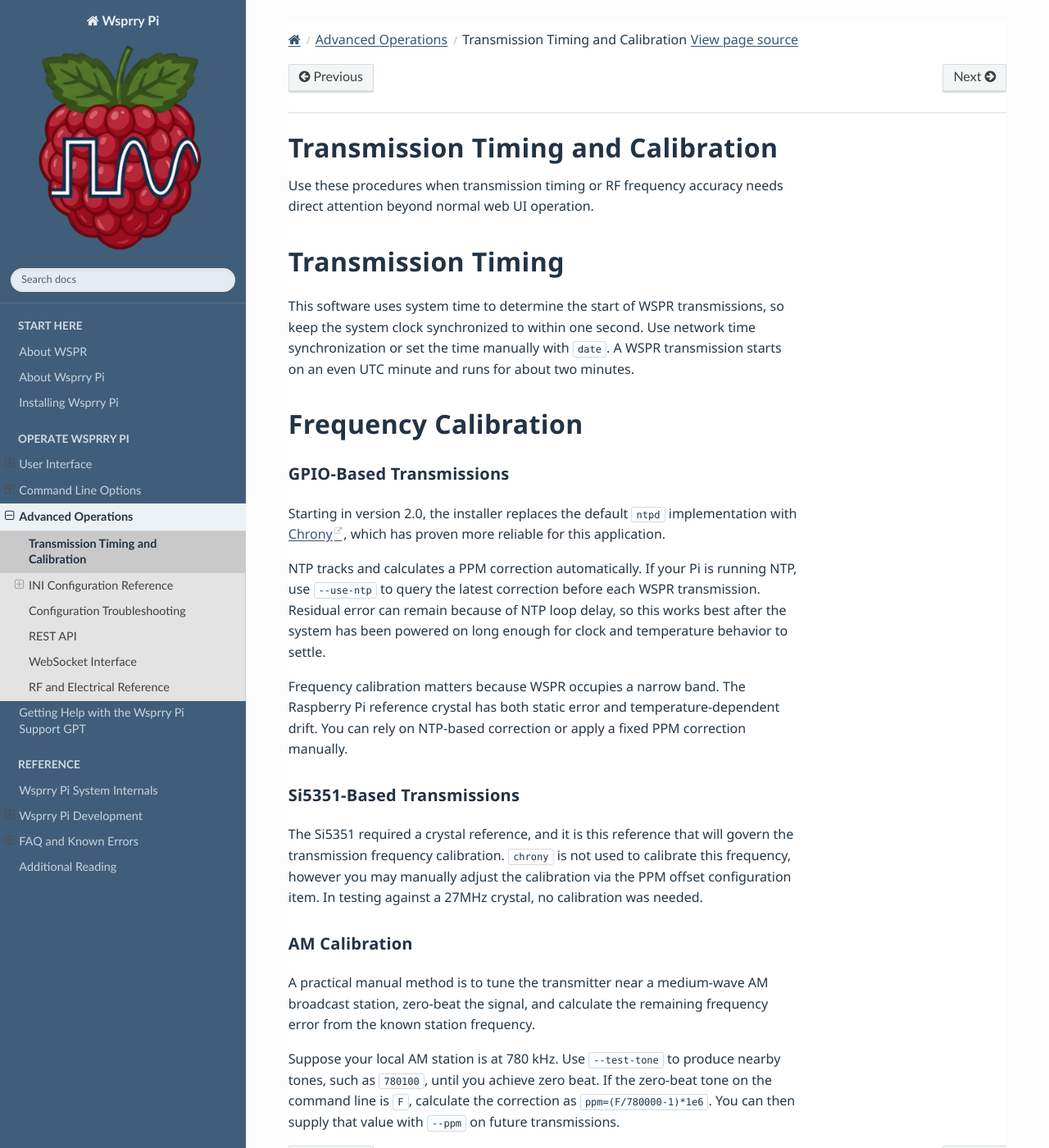
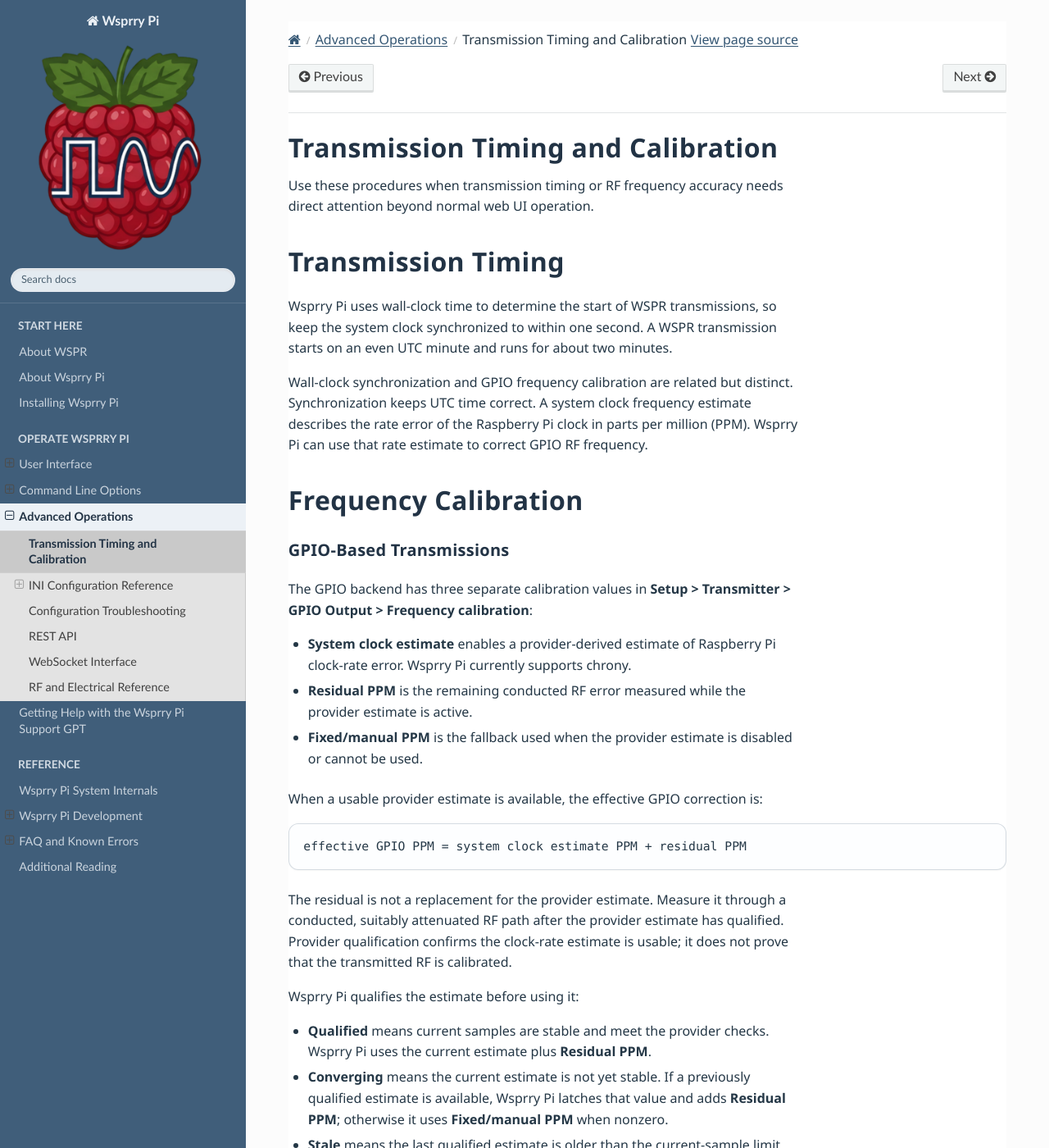
Before and after one commit to WsprryPi/Wsprry_Pi_Docs, a Sphinx documentation site: the page built from docs/Advanced_Operations/timing_calibration.md, in a window 1280 px wide and 1400 px high. Shown: the whole window at 82% size. Built offline with Sphinx 7.4.7 and the Read the Docs theme 3.1.0, drawn with Linux system fonts in a browser that asks for light colours; some of the changed text lies outside the part shown.

Commit message:
Document GPIO clock-estimate calibration

````diff
--- a/docs/Advanced_Operations/timing_calibration.md
+++ b/docs/Advanced_Operations/timing_calibration.md
@@ -4,21 +4,55 @@
 
 ## Transmission Timing
 
-This software uses system time to determine the start of WSPR transmissions, so keep the system clock synchronized to within one second. Use network time synchronization or set the time manually with `date`. A WSPR transmission starts on an even UTC minute and runs for about two minutes.
+Wsprry Pi uses wall-clock time to determine the start of WSPR transmissions, so keep the system clock synchronized to within one second. A WSPR transmission starts on an even UTC minute and runs for about two minutes.
+
+Wall-clock synchronization and GPIO frequency calibration are related but distinct. Synchronization keeps UTC time correct. A system clock frequency estimate describes the rate error of the Raspberry Pi clock in parts per million (PPM). Wsprry Pi can use that rate estimate to correct GPIO RF frequency.
 
 ## Frequency Calibration
 
 ### GPIO-Based Transmissions
 
-Starting in version 2.0, the installer replaces the default `ntpd` implementation with [Chrony](https://chrony-project.org/), which has proven more reliable for this application.
+The GPIO backend has three separate calibration values in **Setup > Transmitter > GPIO Output > Frequency calibration**:
 
-NTP tracks and calculates a PPM correction automatically. If your Pi is running NTP, use `--use-ntp` to query the latest correction before each WSPR transmission. Residual error can remain because of NTP loop delay, so this works best after the system has been powered on long enough for clock and temperature behavior to settle.
+- **System clock estimate** enables a provider-derived estimate of Raspberry Pi clock-rate error. Wsprry Pi currently supports chrony.
+- **Residual PPM** is the remaining conducted RF error measured while the provider estimate is active.
+- **Fixed/manual PPM** is the fallback used when the provider estimate is disabled or cannot be used.
 
-Frequency calibration matters because WSPR occupies a narrow band. The Raspberry Pi reference crystal has both static error and temperature-dependent drift. You can rely on NTP-based correction or apply a fixed PPM correction manually.
+When a usable provider estimate is available, the effective GPIO correction is:
+
+```text
+effective GPIO PPM = system clock estimate PPM + residual PPM
+```
+
+The residual is not a replacement for the provider estimate. Measure it through a conducted, suitably attenuated RF path after the provider estimate has qualified. Provider qualification confirms the clock-rate estimate is usable; it does not prove that the transmitted RF is calibrated.
+
+Wsprry Pi qualifies the estimate before using it:
+
+- **Qualified** means current samples are stable and meet the provider checks. Wsprry Pi uses the current estimate plus **Residual PPM**.
+- **Converging** means the current estimate is not yet stable. If a previously qualified estimate is available, Wsprry Pi latches that value and adds **Residual PPM**; otherwise it uses **Fixed/manual PPM** when nonzero.
+- **Stale** means the last qualified estimate is older than the current-sample limit but remains within the permitted stale window. Wsprry Pi uses that latched estimate plus **Residual PPM**.
+- **Unavailable** means no usable provider sample is available. Wsprry Pi uses **Fixed/manual PPM** when nonzero; otherwise it transmits without a frequency correction and reports the uncalibrated state.
+
+Chrony may use NTP servers, GNSS, PPS, or a mixture of sources. The administrator owns that source configuration outside Wsprry Pi. See the official [chronyc documentation](https://chrony-project.org/doc/4.4/chronyc.html) for the `tracking` data that supplies the current frequency estimate, residual frequency, source identity, age, and uncertainty information.
+
+Existing configurations that contain the retired `GPIO.Use NTP` key are actively migrated when saved. Wsprry Pi maps the legacy value to `GPIO.Use System Clock Frequency Estimate`, adds the new GPIO calibration keys when absent, and removes `GPIO.Use NTP`. New configuration writes and web requests must use the new keys.
+
+#### GPIO calibration workflow
+
+1. Configure and verify the system time provider independently. Allow its clock-rate estimate to settle.
+2. Enable **System clock estimate** and confirm the runtime status is **Qualified**.
+3. Set **Residual PPM** to `0`, transmit a low-power test tone through a shielded 50-ohm load, suitable filtering, and attenuation, and measure the RF error with a receiver using a shared or traceable reference.
+4. Convert the remaining error to PPM and enter it as **Residual PPM**. Keep **System clock estimate** enabled.
+5. Repeat the conducted measurement across multiple samples. Confirm the combined correction improves both frequency accuracy and repeatability.
+6. Record a separately measured **Fixed/manual PPM** if operation without a usable provider estimate is required.
+
+Frequency calibration matters because WSPR occupies a narrow band. The Raspberry Pi reference crystal has both static error and temperature-dependent drift. Recheck the residual after meaningful hardware, temperature, power-supply, or reference-source changes.
 
 ### Si5351-Based Transmissions
 
-The Si5351 required a crystal reference, and it is this reference that will govern the transmission frequency calibration.  `chrony` is not used to calibrate this frequency, however you may manually adjust the calibration via the PPM offset configuration item.  In testing against a 27MHz crystal, no calibration was needed.
+The Si5351 reference is independent of the Raspberry Pi system clock estimate and GPIO calibration values. Configure **Reference calibration (PPM)** in **Setup > Transmitter > Si5351 Output > Frequency calibration**. Wsprry Pi applies that value only to Si5351 synthesis planning.
+
+Measure the Si5351 correction against its actual crystal or external reference through a suitable conducted RF path. Do not copy the GPIO estimate, GPIO residual, or GPIO fixed/manual value into the Si5351 setting.
 
 ### AM Calibration
 
````
Also changed, not shown: docs/Advanced_Operations/ini_configuration/transmitter_backends.md (+2 -2 lines), 1 other file.
